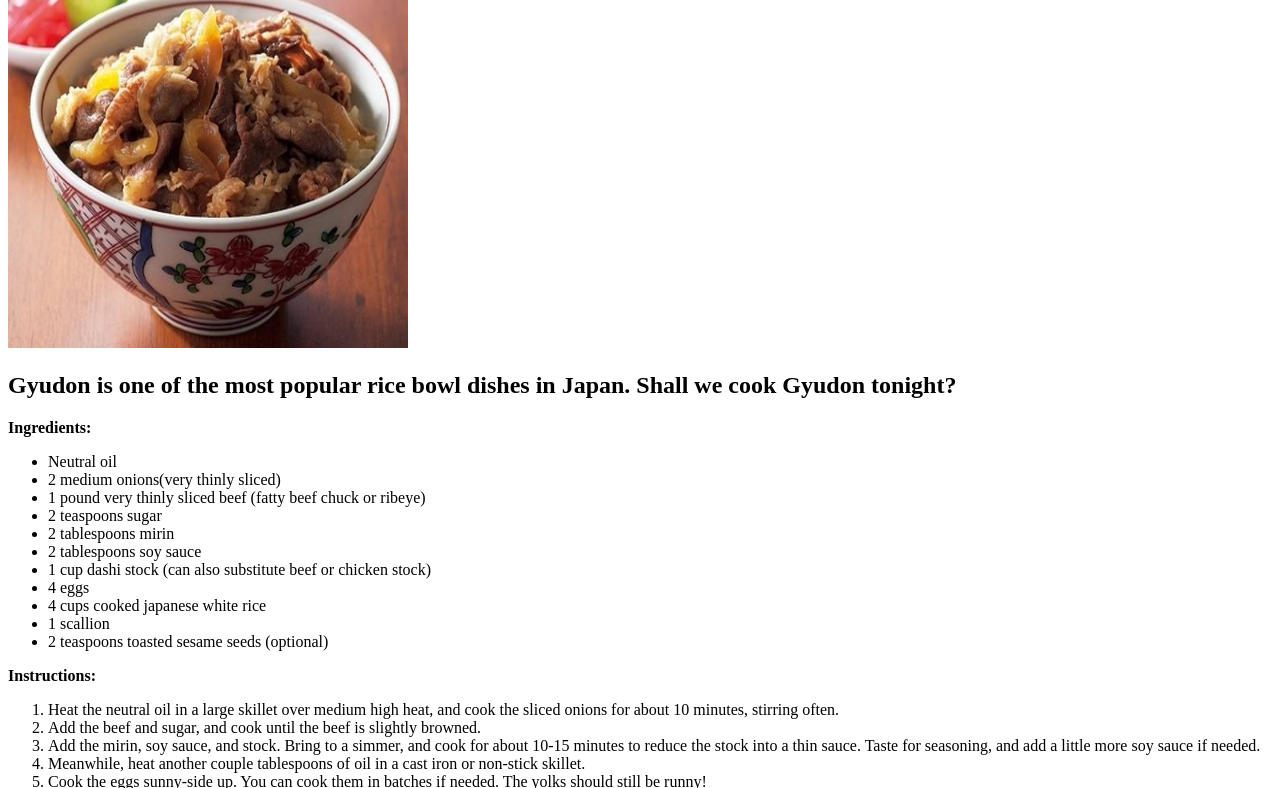
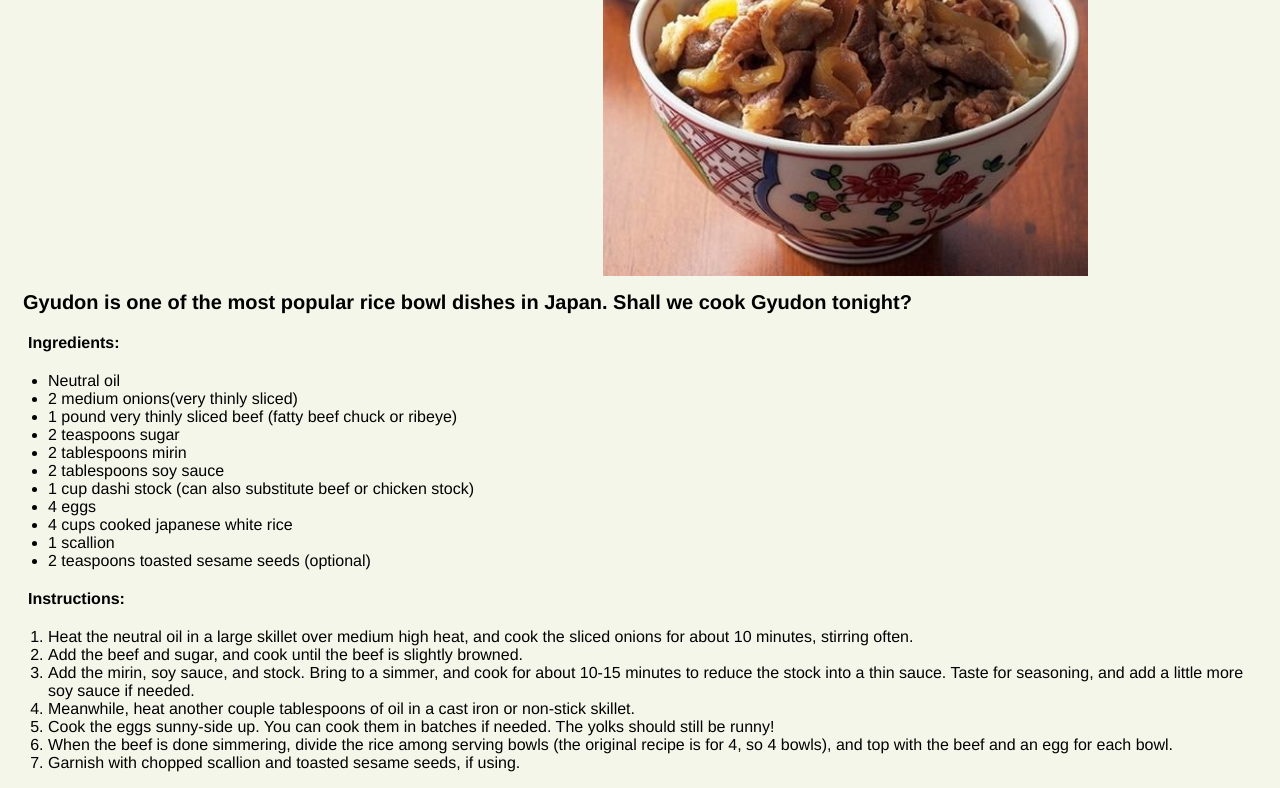
Before and after one commit to JoaoVelasques/odin-recipes, a plain HTML site: page recipes/gyudon.html in a window 1280 px wide. Shown: the part 132-920 px from the top of the page. Drawn offline with Linux system fonts and the light colour scheme.

Commit message:
Finish styles in gyudon and picanha pages

```diff
--- a/recipes/gyudon.html
+++ b/recipes/gyudon.html
@@ -6,12 +6,14 @@
     <title>Document</title>
     <link rel="stylesheet" href="../styles.css">
 </head>
-<body>
-    <h1>Gyudon</h1>
-    <img src="../images/gyudon.jpg" alt="An delicious bowl of gyudon, meat with onions over japanese rice" height="400" width="400">
-    <h2> Gyudon is one of the most popular rice bowl dishes in Japan. Shall we cook Gyudon tonight?</h2>
-    <p><strong>Ingredients:</strong></p>
-    <ul>
+<body class="body">
+    <div class="container">
+        <h1 class="title">Gyudon</h1>
+        <img class="image" src="../images/gyudon.jpg" alt="An delicious bowl of gyudon, meat with onions over japanese rice" height="400" width="auto">
+    </div>
+    <h2 class="description"> Gyudon is one of the most popular rice bowl dishes in Japan. Shall we cook Gyudon tonight?</h2>
+    <p class="title-secondary"><strong>Ingredients:</strong></p>
+    <ul class="list">
         <li>Neutral oil</li>
         <li>2 medium onions(very thinly sliced)</li>
         <li>1 pound very thinly sliced beef (fatty beef chuck or ribeye)</li>
@@ -24,8 +26,8 @@
         <li>1 scallion</li>
         <li>2 teaspoons toasted sesame seeds (optional)</li>
     </ul>
-    <p><strong>Instructions:</strong></p>
-    <ol>
+    <p class="title-secondary"><strong>Instructions:</strong></p>
+    <ol class="list">
         <li>Heat the neutral oil in a large skillet over medium high heat, and cook the sliced onions for about 10 minutes, stirring often.</li>
         <li>Add the beef and sugar, and cook until the beef is slightly browned.</li>
         <li>Add the mirin, soy sauce, and stock. Bring to a simmer, and cook for about 10-15 minutes to reduce the stock into a thin sauce. Taste for seasoning, and add a little more soy sauce if needed.</li>
```
Also changed, not shown: recipes/picanha.html (+10 -8 lines).
